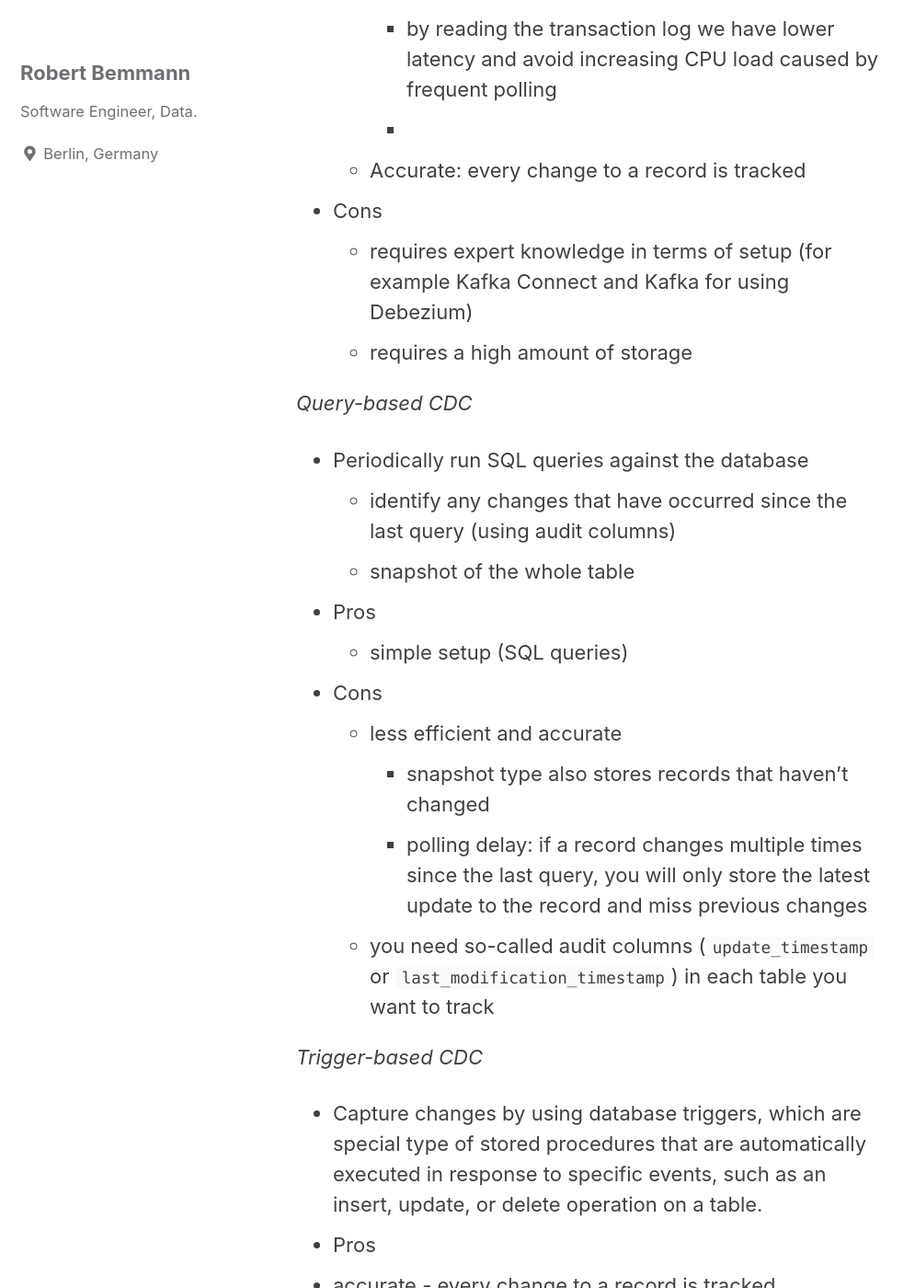
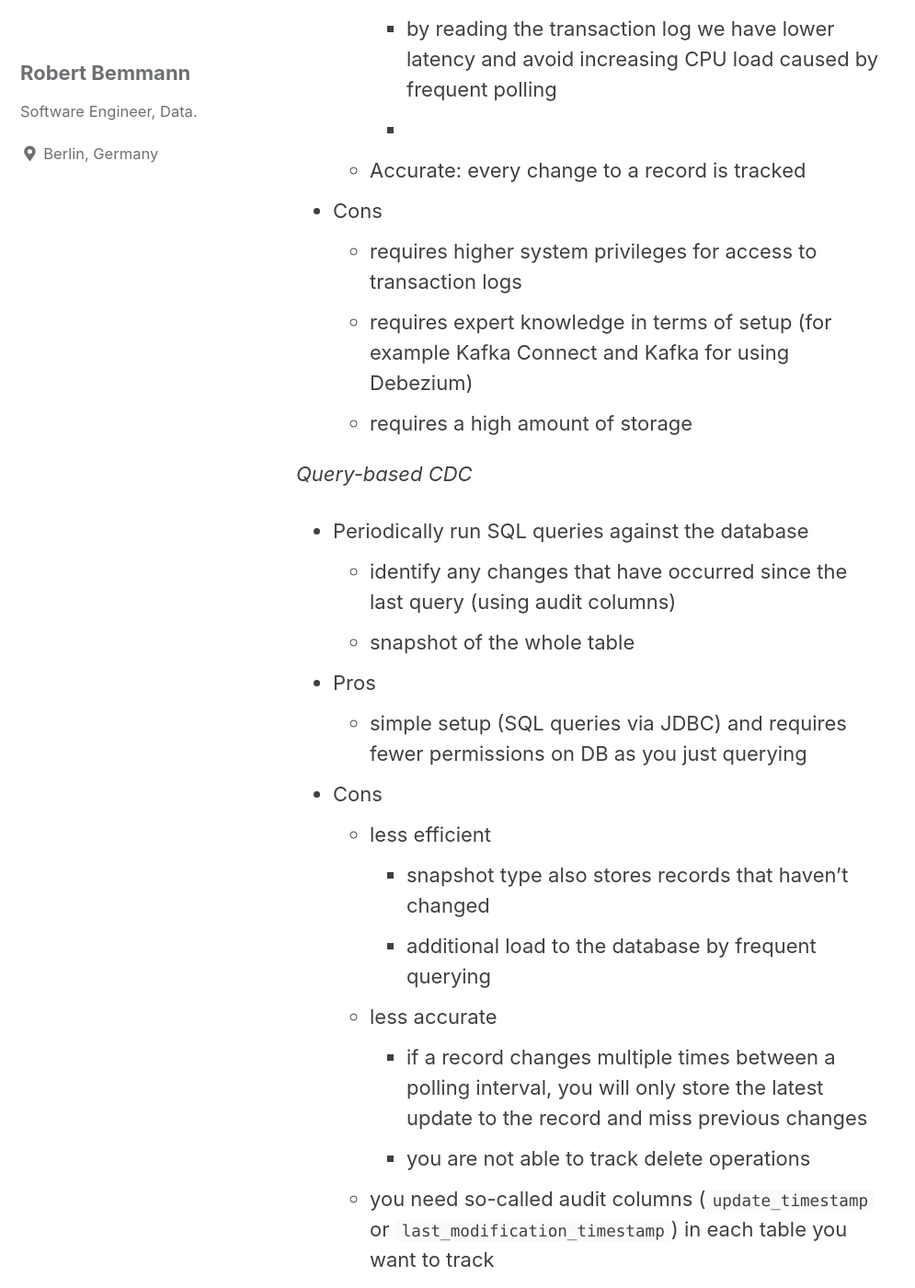
Before and after one commit to RobertBemmann/pensieve, a Jekyll site: the page built from _posts/2023-07-20-intro-to-change-data-capture.md, in a window 1280 px wide and 1400 px high, scrolled down 2149 px. Shown: the whole window at 92% size, without its empty margins (0-995 px from the left). Built offline with Jekyll 4.4.1, drawn with Linux system fonts in a browser that asks for light colours; cached includes are drawn as plain includes.

Commit message:
update - 1

```diff
--- a/_posts/2023-07-20-intro-to-change-data-capture.md
+++ b/_posts/2023-07-20-intro-to-change-data-capture.md
@@ -34,6 +34,7 @@ There are several different types of change data capture (CDC) for databases. Th
     *
   * Accurate: every change to a record is tracked
 * Cons
+  * requires higher system privileges for access to transaction logs
   * requires expert knowledge in terms of setup (for example Kafka Connect and Kafka for using Debezium)
   * requires a high amount of storage
 
@@ -42,11 +43,14 @@ There are several different types of change data capture (CDC) for databases. Th
   * identify any changes that have occurred since the last query (using audit columns)
   * snapshot of the whole table
 * Pros
-  * simple setup (SQL queries)
+  * simple setup (SQL queries via JDBC) and requires fewer permissions on DB as you just querying
 * Cons
-  * less efficient and accurate
+  * less efficient
     * snapshot type also stores records that haven't changed
-    * polling delay: if a record changes multiple times since the last query, you will only store the latest update to the record and miss previous changes
+    * additional load to the database by frequent querying
+  * less accurate
+    * if a record changes multiple times between a polling interval, you will only store the latest update to the record and miss previous changes
+    * you are not able to track delete operations
   * you need so-called audit columns (`update_timestamp` or `last_modification_timestamp`) in each table you want to track
 
 *Trigger-based CDC*
```
